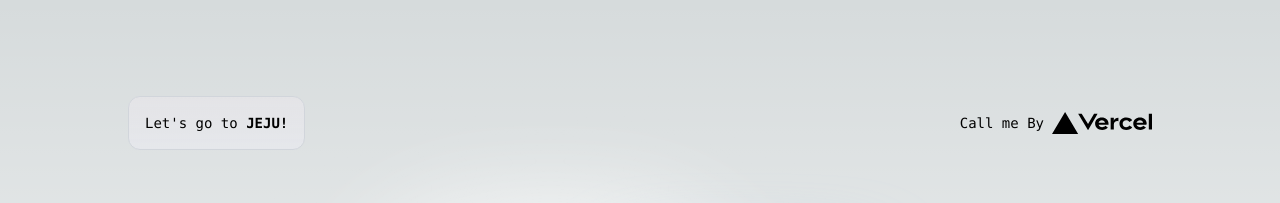
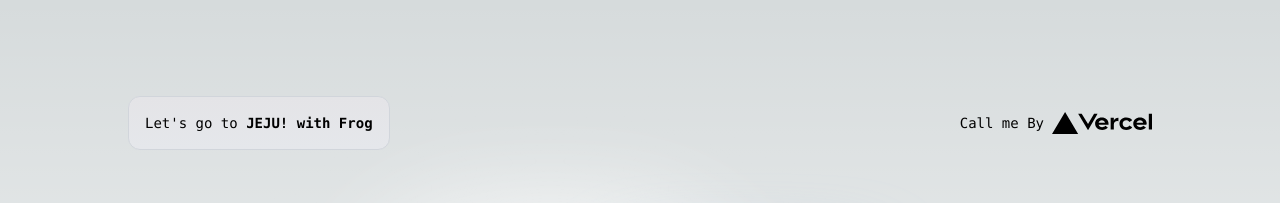
Before and after one commit to HyeanWoo/FE_jeju, a Next.js app: page / in a window 1280 px wide. Shown: the top 203 px of the page. Built offline with nearby package versions, Linux system fonts and the light colour scheme.

Commit message:
change title

```diff
--- a/app/page.tsx
+++ b/app/page.tsx
@@ -6,7 +6,7 @@ export default function Home() {
       <div className="z-10 w-full max-w-5xl items-center justify-between font-mono text-sm lg:flex">
         <p className="fixed left-0 top-0 flex w-full justify-center border-b border-gray-300 bg-gradient-to-b from-zinc-200 pb-6 pt-8 backdrop-blur-2xl dark:border-neutral-800 dark:bg-zinc-800/30 dark:from-inherit lg:static lg:w-auto  lg:rounded-xl lg:border lg:bg-gray-200 lg:p-4 lg:dark:bg-zinc-800/30">
           Let's go to&nbsp;
-          <code className="font-mono font-bold">JEJU!</code>
+          <code className="font-mono font-bold">JEJU! with Frog</code>
         </p>
         <div className="fixed bottom-0 left-0 flex h-48 w-full items-end justify-center bg-gradient-to-t from-white via-white dark:from-black dark:via-black lg:static lg:size-auto lg:bg-none">
           <a
```
Also changed, not shown: 1 other file (tests, documents, lock files or other folders).
